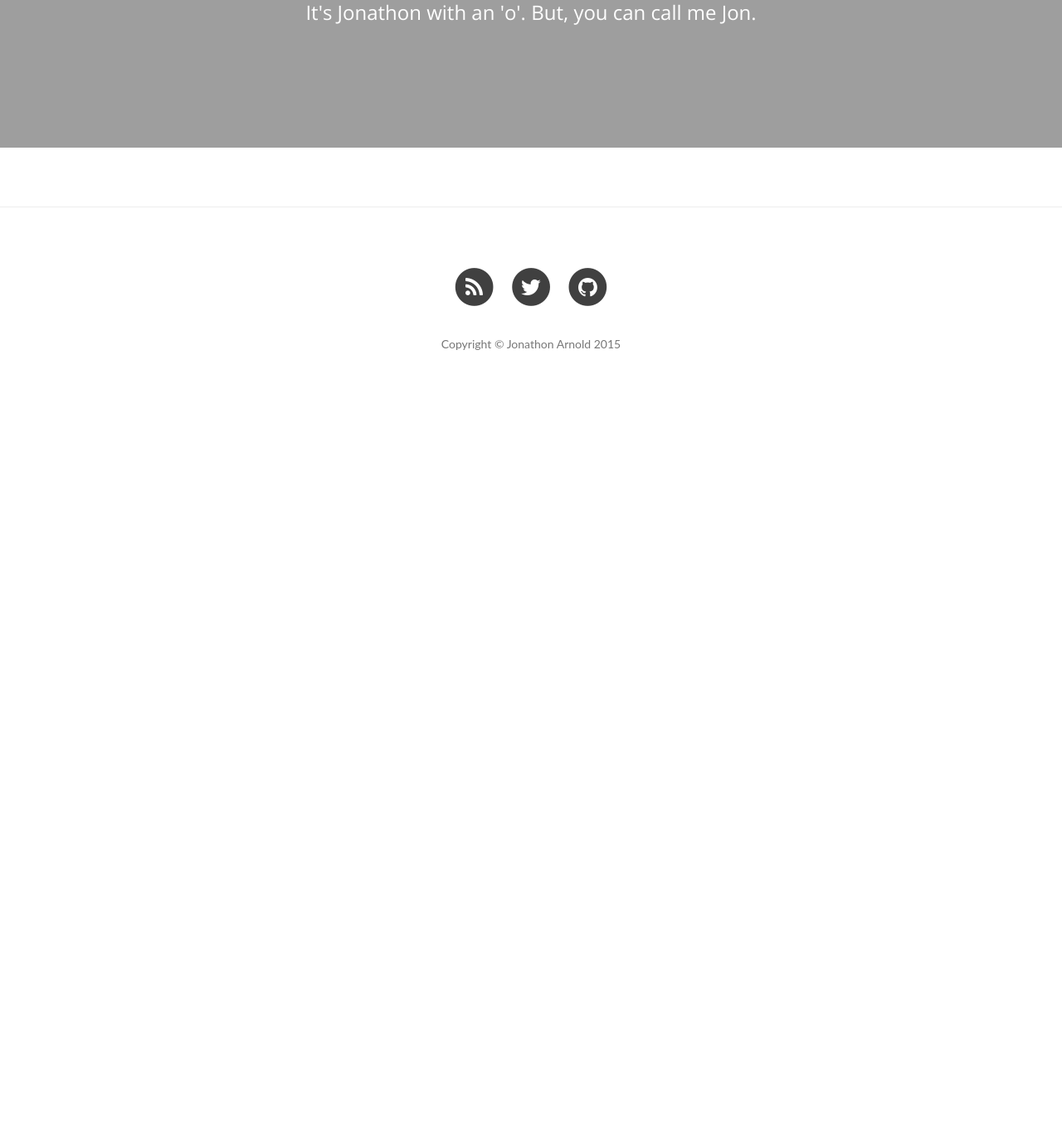
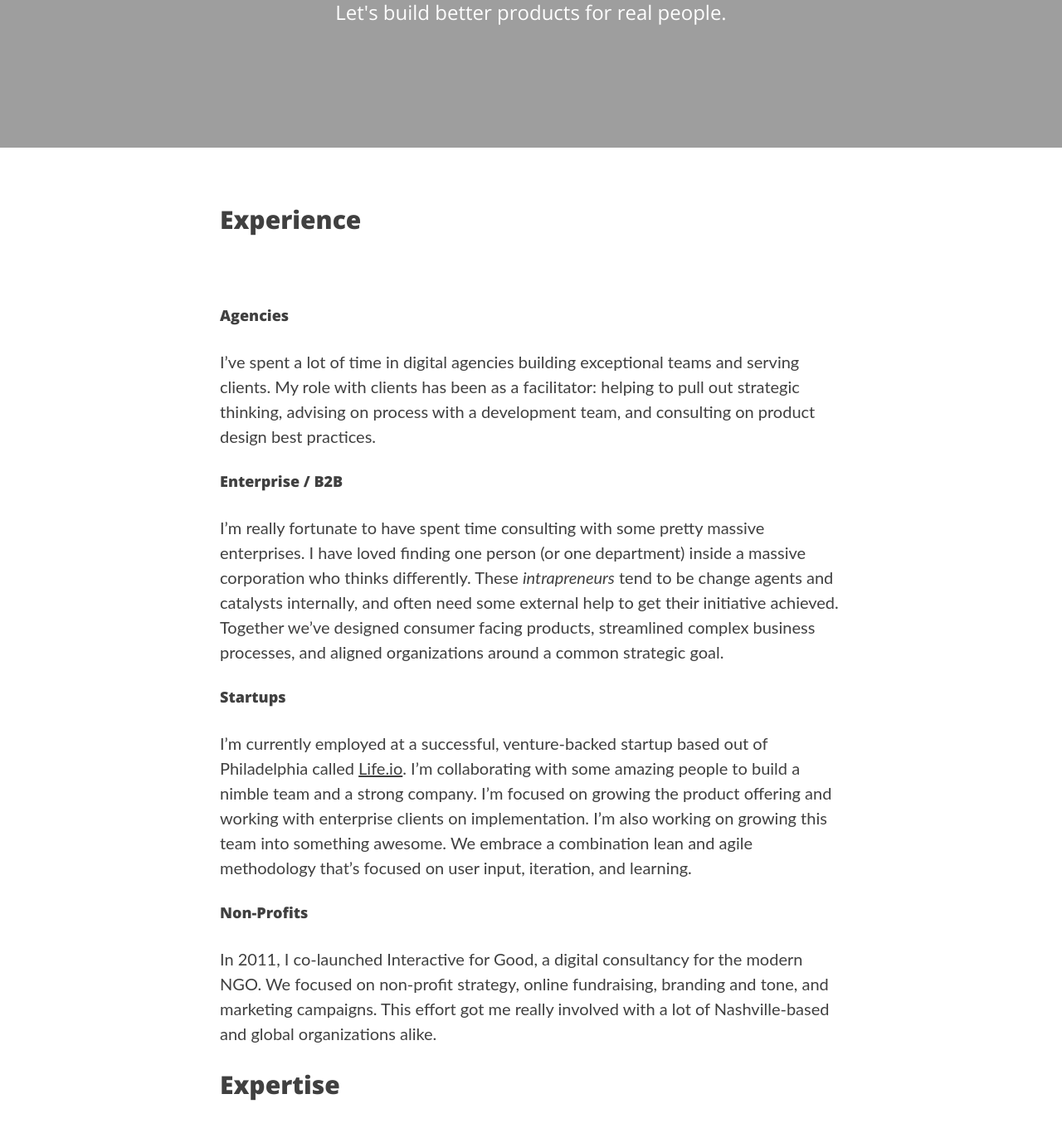
Before and after one commit to jon-arnold/jon-arnold, a Jekyll site: the page built from work.md, in a window 1280 px wide and 1400 px high, scrolled down 270 px. Shown: the top 1366 px of the window at 83% size. Built offline with Jekyll 4.4.1, drawn with Linux system fonts in a browser that asks for light colours; nearby versions of some CDN libraries; before the commit the page ends 900 px from its top, so only the background shows below that; some of the changed text lies outside the part shown.

Commit message:
modified work page etc
more content, modified some headers

```diff
--- a/index.html
+++ b/index.html
@@ -5,6 +5,8 @@ description: "UX Strategist, Product Manager, Workshop Facilitator"
 header-img: "img/home-bg.jpg"
 exclude: true
 ---
+
+<h4 class="post-preview">Recent Posts</h2>
 
 {% for post in paginator.posts %}
 <div class="post-preview">
--- a/work.md
+++ b/work.md
@@ -1,7 +1,66 @@
 ---
 layout: page
 title: "Work"
-description: "It's Jonathon with an 'o'. But, you can call me Jon."
-header-img: "img/about-bg.png"
+description: "Let's build better products for real people."
+header-img: "img/user-workshop-bg.jpg"
 weight: 3
 ---
+
+## Experience
+<br>
+
+#### Agencies
+
+I've spent a lot of time in digital agencies building exceptional teams and serving clients. My role with clients has been as a facilitator: helping to pull out strategic thinking, advising on process with a development team, and consulting on product design best practices.
+
+#### Enterprise / B2B
+
+I'm really fortunate to have spent time consulting with some pretty massive enterprises. I have loved finding one person (or one department) inside a massive corporation who thinks differently. These _intrapreneurs_ tend to be change agents and catalysts internally, and often need some external help to get their initiative achieved. Together we've designed consumer facing products, streamlined complex business processes, and aligned organizations around a common strategic goal.
+
+#### Startups
+
+I'm currently employed at a successful, venture-backed startup based out of Philadelphia called [Life.io](http://life.io). I'm collaborating with some amazing people to build a nimble team and a strong company. I'm focused on growing the product offering and working with enterprise clients on implementation. I'm also working on growing this team into something awesome. We embrace a combination lean and agile methodology that's focused on user input, iteration, and learning.
+
+#### Non-Profits
+
+In 2011, I co-launched Interactive for Good, a digital consultancy for the modern NGO. We focused on non-profit strategy, online fundraising, branding and tone, and marketing campaigns. This effort got me really involved with a lot of Nashville-based and global organizations alike.
+
+
+## Expertise
+<br>
+
+#### Product Management
+
+* Product Roadmaps
+* User Stories / Requirements Documentation
+* User Narratives
+* Qualitative User Research
+* Analytics and Data Studies
+
+I love building products. Piling designers and developers into a room and working through a solution is the fun part. The hard part, though, is making sure we're all spending time building the _right_ thing.
+
+
+#### UX Strategy
+
+* User Journey Maps
+* User Workflows
+* Wireframes
+* Prototyping
+* Design Reveals and Critiques
+
+I believe user experience design is a component of product management. A well-made product has to have a thoughtful experience behind it or it's sunk. I love involving the user in the design process and using simple metaphors to explain ideas so everyone can understand.
+
+
+#### Workshop Facilitation
+
+* Strategic Alignment Sessions
+* Product Design Workshops
+* User Feedback & Insight Sessions
+* Design Thinking Workshops
+* Design Sprints
+
+Workshops are so much fun! They're best when everyone involved is tired at the end of the day (I often hear participants say they don't work this hard in their day job…). A good workshop can help a group of people see a problem differently. I love the sense of accomplishment a group can feel when they uncover the hidden answer that was waiting in the room all along.
+
+
+##### Sound like fun?
+[Drop me a line](/contact) and let's talk.
```
Also changed, not shown: about.md (+1 -1 lines), 4 other files.
